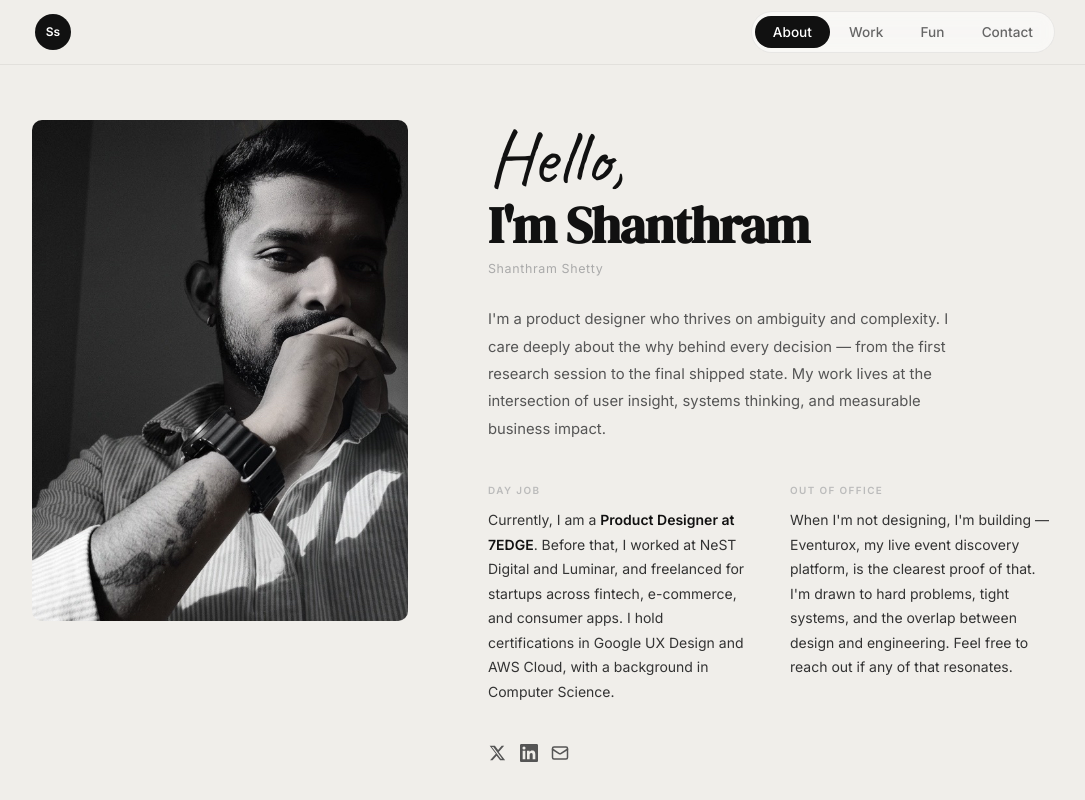
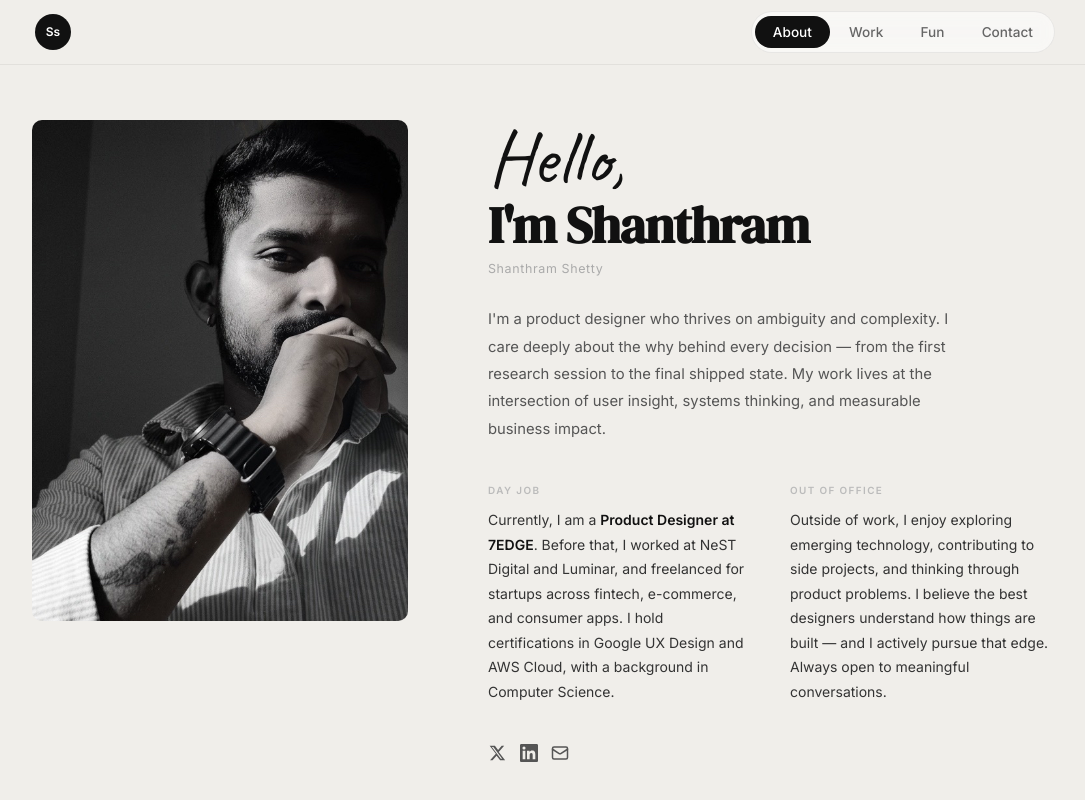
Before and after one commit to shanthramshetty/shanth.cv, a React (Vite) app: page / in a window 1280 px wide. Shown: the top 800 px of the page, without its empty margins (95-1180 px from the left). Built offline with nearby package versions, Linux system fonts and the light colour scheme.

Commit message:
chore: auto-save 2026-03-30 1238

```diff
--- a/src/components/About.jsx
+++ b/src/components/About.jsx
@@ -94,10 +94,10 @@ export default function About() {
                   Out of office
                 </p>
                 <p style={{ fontSize: '0.875rem', color: '#333', lineHeight: 1.75, fontFamily: "'Inter', sans-serif" }}>
-                  When I'm not designing, I'm building — Eventurox, my live event
-                  discovery platform, is the clearest proof of that. I'm drawn to
-                  hard problems, tight systems, and the overlap between design and
-                  engineering. Feel free to reach out if any of that resonates.
+                  Outside of work, I enjoy exploring emerging technology, contributing
+                  to side projects, and thinking through product problems. I believe
+                  the best designers understand how things are built — and I actively
+                  pursue that edge. Always open to meaningful conversations.
                 </p>
               </div>
             </motion.div>
```
